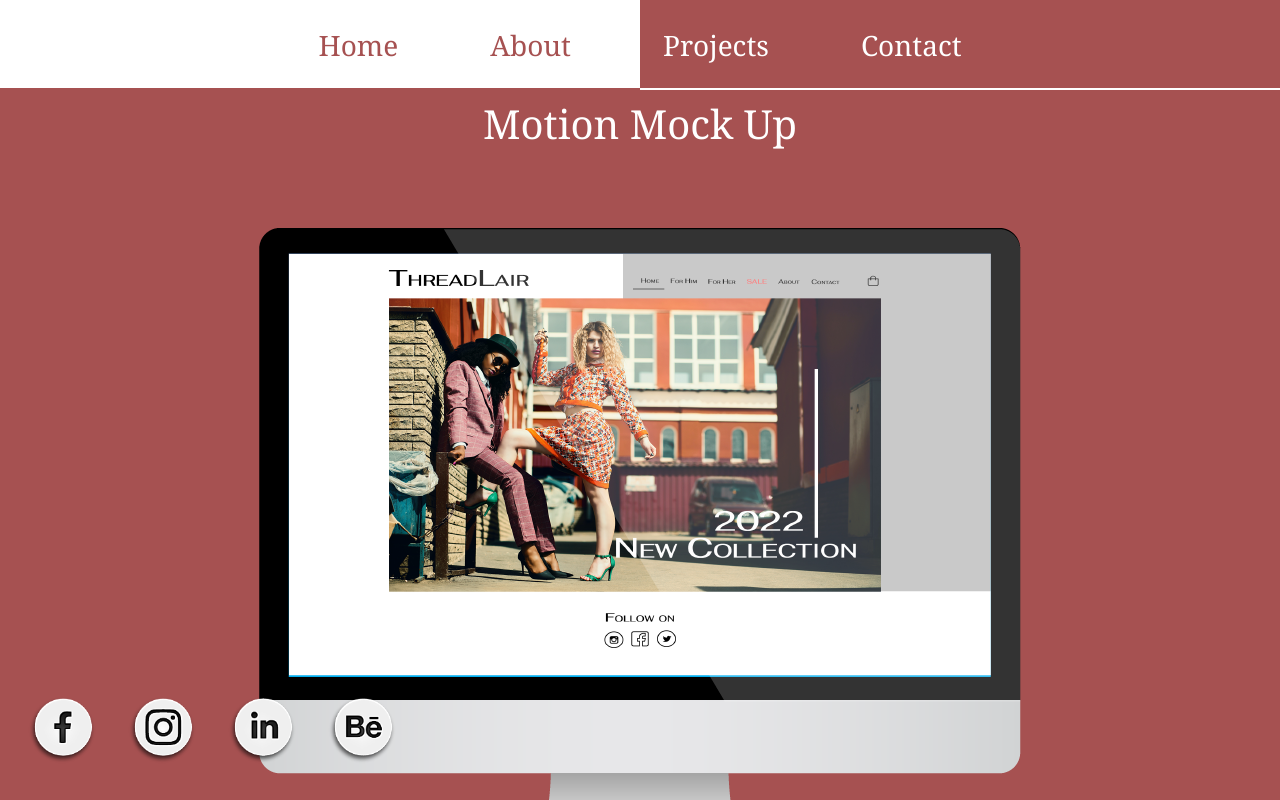
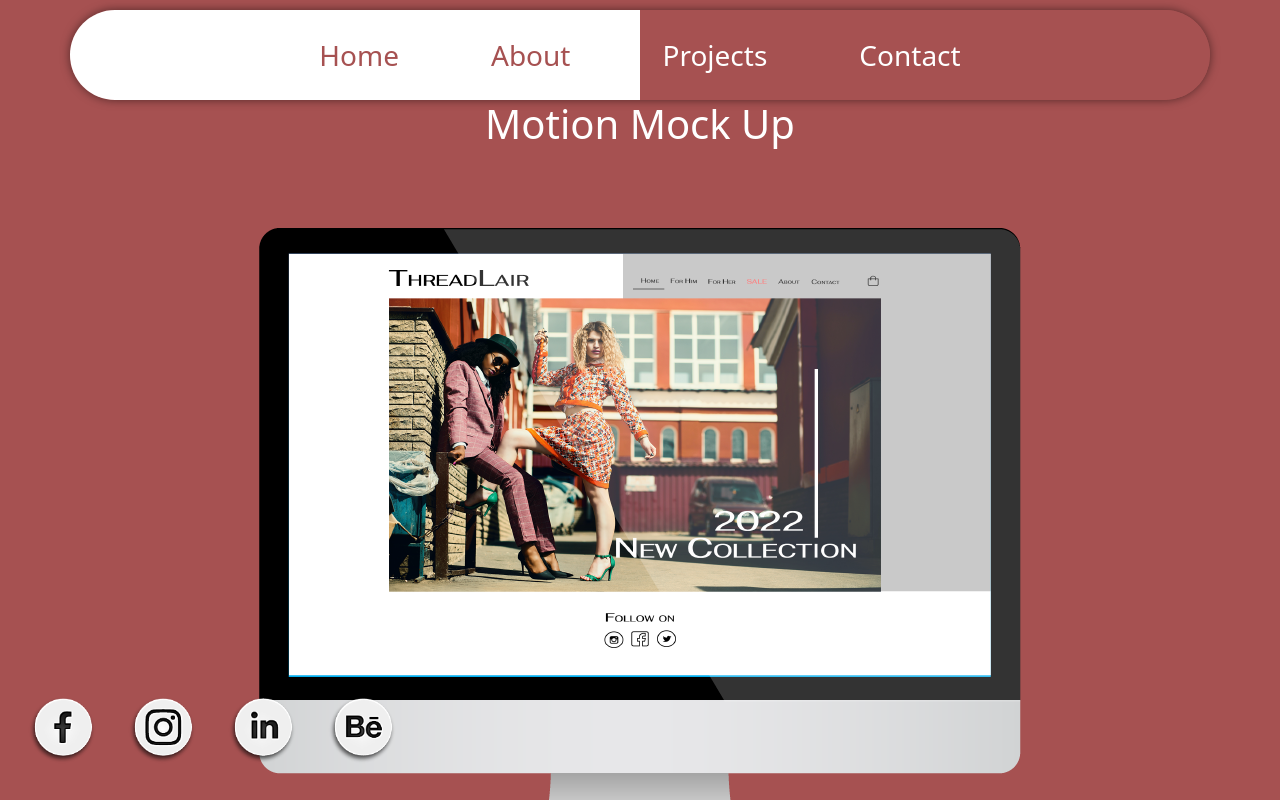
Before and after one commit to quinlans92/personal-website, a React (Create React App) app: page /projects/1 in a window 1280 px wide. Shown: the top 800 px of the page. Built offline with nearby package versions, Linux system fonts and the light colour scheme.

Commit message:
Design Changes from feedback -tbc

```diff
--- a/src/App.css
+++ b/src/App.css
@@ -1,8 +1,17 @@
-* {
+*body {
+  font-family: 'Roboto', sans-serif;
+
+}
+
+.ui {
   font-family: Cambria, Cochin, Georgia, Times, 'Times New Roman', serif;
 }
 
-body {
+.opposite-center {
+  font-family: Cambria, Cochin, Georgia, Times, 'Times New Roman', serif;
+}
+
+* body {
   height: 100vh;
   background: linear-gradient(to right,
       white 0%,
@@ -10,6 +19,8 @@ body {
       #A65151 50%,
       #A65151 100%);
 }
+
+
 
 .abt-container {
   padding-top: 30px;
@@ -23,13 +34,21 @@ body {
   background-color: #A65151;
 }
 
+
 .navbar-container {
+  margin-top: 10px;
+
   background: linear-gradient(to right,
       white 0%,
       white 50%,
       #A65151 50%,
       #A65151 100%);
+  border-radius: 48px;
+  box-shadow: 0 0 10px rgba(0, 0, 0, 0.5);
 }
+
+
+
 
 .pinkCont {
   background-color: #A65151;
@@ -39,7 +58,7 @@ body {
   background-color: #fff;
 }
 
-.navbar-container::before {
+/* .navbar-container::before {
   content: "";
   position: absolute;
   bottom: 0;
@@ -50,7 +69,7 @@ body {
       white 50%,
       #A65151 50%,
       #A65151 100%);
-}
+} */
 
 @import url('https://fonts.googleapis.com/css2?family=Handjet:wght@500&family=IBM+Plex+Mono:ital,wght@0,700;1,500&family=Oswald:wght@200;300&family=Petit+Formal+Script&family=Sacramento&family=Style+Script&display=swap');
 @import url('https://fonts.googleapis.com/css2?family=Oswald:wght@200;300&family=Style+Script&display=swap');
@@ -59,7 +78,7 @@ body {
 
 
 @import url('https://fonts.googleapis.com/css2?family=Handjet:wght@500&family=Oswald:wght@200;300&family=Petit+Formal+Script&family=Sacramento&family=Style+Script&display=swap');
-
+/*
 .fC {
   font-family: 'Handjet', cursive;
 }
@@ -71,7 +90,7 @@ body {
 .designer {
   font-family: 'Oswald', sans-serif;
 
-}
+} */
 
 .myS {
   font-family: 'Sacramento', cursive;
@@ -90,10 +109,10 @@ body {
 }
 
 .sidebar {
-  float: left;
+
   position: fixed;
   top: 85%;
-  margin-left: 5px;
+
 }
 
 .bg {
--- a/src/Components/LandingPage.js
+++ b/src/Components/LandingPage.js
@@ -12,7 +12,7 @@ const LandingPage = () => {
     return (
         <div className="container-me">
             <div className='col-sm-12-p'>
-                <p className='designer' style={{ fontSize: '35px', fontWeight: 'bold' }}>Hey, I'm <span style={{ color: '#fff' }}>Samantha</span>,<br />Welcome to my website.</p>
+                <p className='designer' style={{ fontSize: '35px' }}>Hey, I'm <span style={{ color: '#fff' }}>Samantha</span>,<br />Welcome to my website.</p>
             </div>
             <div className="col-sm-12-i">
                 <img className='samImg' src={samQuinlanImage} alt="Sam Quinlan" />
@@ -20,8 +20,8 @@ const LandingPage = () => {
             <div className="row">
                 <div className="col-sm-12">
                     <div className="opposite-center">
-                        <h1 style={{ color: '#A65151' }}>UI</h1>
-                        <h1 style={{ color: '#fff' }}>UX</h1>
+                        <h1 className="ui" style={{ color: '#A65151' }}>UI</h1>
+                        <h1 className="ui" style={{ color: '#fff' }}>UX</h1>
                     </div>
                 </div>
             </div>
--- a/src/Components/NavBar.js
+++ b/src/Components/NavBar.js
@@ -18,9 +18,9 @@ function NavBar() {
     const handleLinkLeave = () => {
         setHoveredLink(null);
     };
-
     return (
-        <div className="container-fluid navbar-container"  >
+        <div style={{ display: 'flex', justifyContent: 'center', alignItems: 'center', minHeight: '100vh' }}>
+            <div className="container navbar-container">
                 <Navbar expand="lg" className="navbar">
                     <Container style={{ backgroundClip: '##D9B1A3' }}>
                         <Navbar.Toggle aria-controls="basic-navbar-nav">
@@ -101,6 +101,7 @@ function NavBar() {
                     </Container>
                 </Navbar>
             </div>
+        </div>
     );
 }
 
```
Also changed, not shown: src/Components/Socials.js (line endings or trailing spaces). Lines whose indentation alone changed are shown as unchanged.
